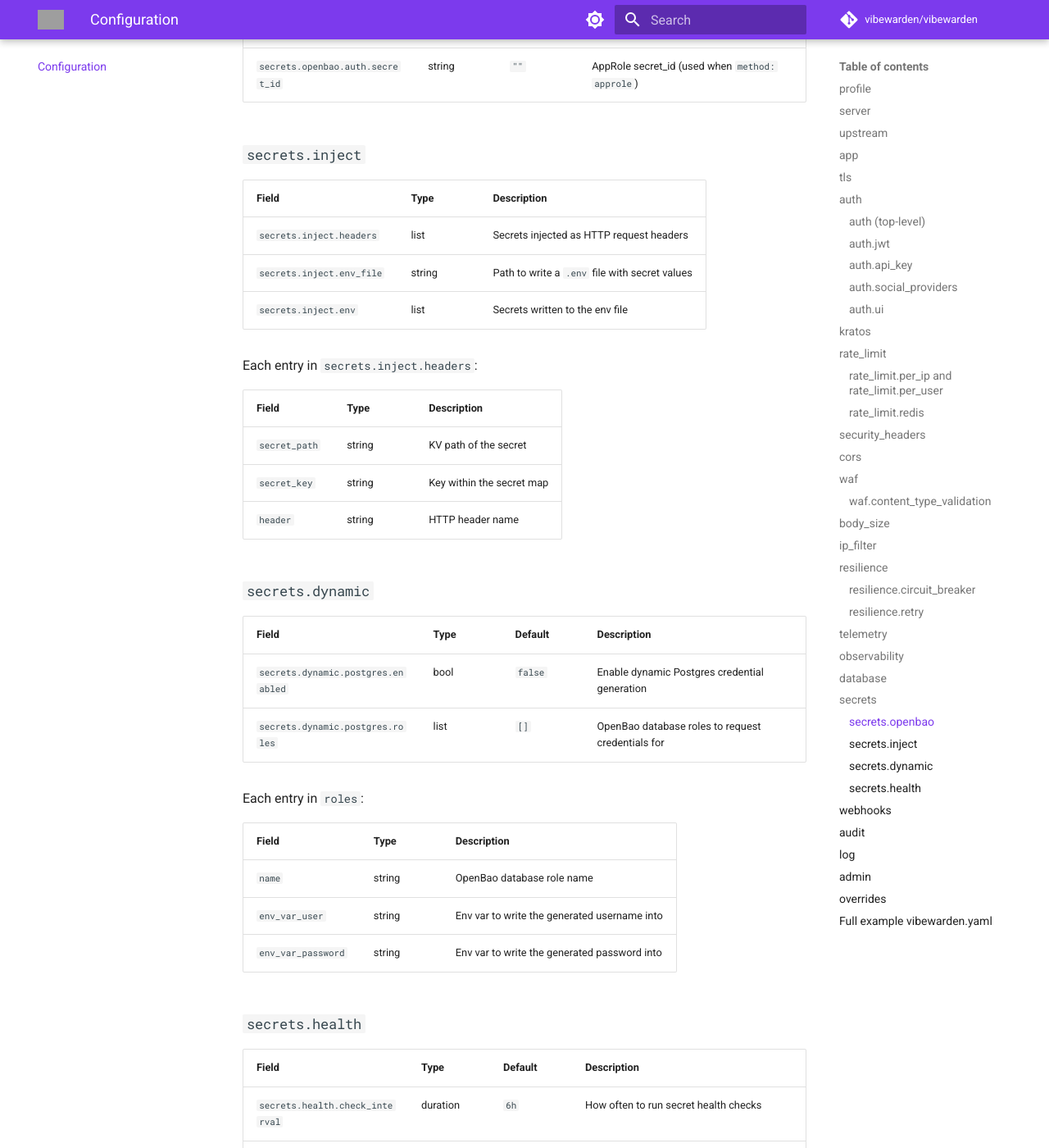
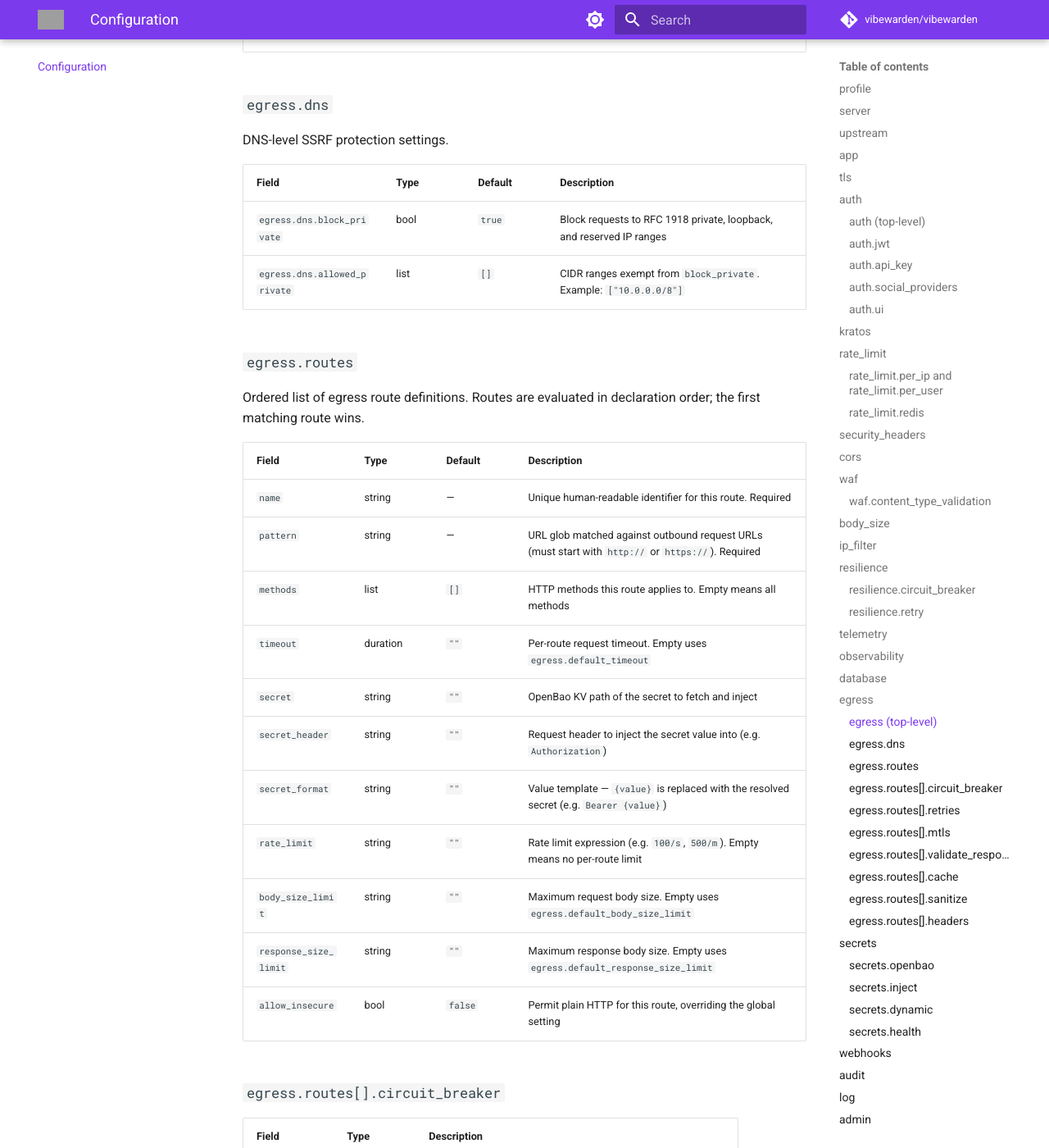
Before and after one commit to VibeWarden/vibewarden, an MkDocs documentation site: the page built from docs/configuration.md, in a window 1280 px wide and 1400 px high, scrolled down 15642 px. Shown: the whole window at 82% size. Built offline with MkDocs 1.6.1 and Material for MkDocs 9.7.7, drawn with Linux system fonts in a browser that asks for light colours; comment, search, counter and statistics services are not loaded; the version menu is left out; some of the changed text lies outside the part shown; grey boxes are pictures that could not be loaded.

Commit message:
docs(#516): add egress proxy documentation (#524)
Create docs/egress.md with full guide covering overview, architecture
diagram, routing modes, all features (SSRF, secret injection, rate
limiting, circuit breaker, retries, TLS, mTLS, headers, PII redaction,
body/response size limits, caching, response validation), structured
events reference, complete example, and troubleshooting section.

Add egress config reference section to docs/configuration.md, Egress
Proxy entry to mkdocs.yml nav, and docs table link in README.md.

Co-authored-by: Claude Sonnet 4.6 <noreply@anthropic.com>

````diff
--- a/docs/configuration.md
+++ b/docs/configuration.md
@@ -423,6 +423,134 @@ Loki, Promtail).
 
 ---
 
+## `egress`
+
+Configuration for the egress proxy plugin. See the [Egress Proxy guide](egress.md)
+for a full feature walkthrough.
+
+### `egress` (top-level)
+
+| Field | Type | Default | Description |
+|-------|------|---------|-------------|
+| `egress.enabled` | bool | `false` | Enable the egress proxy plugin |
+| `egress.listen` | string | `127.0.0.1:8081` | TCP address the egress proxy binds to |
+| `egress.default_policy` | string | `deny` | Disposition for requests that match no route: `deny` or `allow` |
+| `egress.allow_insecure` | bool | `false` | Permit plain HTTP egress requests globally. Per-route `allow_insecure` overrides this |
+| `egress.default_timeout` | duration | `30s` | Request timeout applied when a route does not specify its own |
+| `egress.default_body_size_limit` | string | `""` | Global maximum request body size (e.g. `10MB`). Empty means no limit |
+| `egress.default_response_size_limit` | string | `""` | Global maximum response body size (e.g. `50MB`). Empty means no limit |
+
+### `egress.dns`
+
+DNS-level SSRF protection settings.
+
+| Field | Type | Default | Description |
+|-------|------|---------|-------------|
+| `egress.dns.block_private` | bool | `true` | Block requests to RFC 1918 private, loopback, and reserved IP ranges |
+| `egress.dns.allowed_private` | list | `[]` | CIDR ranges exempt from `block_private`. Example: `["10.0.0.0/8"]` |
+
+### `egress.routes`
+
+Ordered list of egress route definitions. Routes are evaluated in declaration
+order; the first matching route wins.
+
+| Field | Type | Default | Description |
+|-------|------|---------|-------------|
+| `name` | string | — | Unique human-readable identifier for this route. Required |
+| `pattern` | string | — | URL glob matched against outbound request URLs (must start with `http://` or `https://`). Required |
+| `methods` | list | `[]` | HTTP methods this route applies to. Empty means all methods |
+| `timeout` | duration | `""` | Per-route request timeout. Empty uses `egress.default_timeout` |
+| `secret` | string | `""` | OpenBao KV path of the secret to fetch and inject |
+| `secret_header` | string | `""` | Request header to inject the secret value into (e.g. `Authorization`) |
+| `secret_format` | string | `""` | Value template — `{value}` is replaced with the resolved secret (e.g. `Bearer {value}`) |
+| `rate_limit` | string | `""` | Rate limit expression (e.g. `100/s`, `500/m`). Empty means no per-route limit |
+| `body_size_limit` | string | `""` | Maximum request body size. Empty uses `egress.default_body_size_limit` |
+| `response_size_limit` | string | `""` | Maximum response body size. Empty uses `egress.default_response_size_limit` |
+| `allow_insecure` | bool | `false` | Permit plain HTTP for this route, overriding the global setting |
+
+### `egress.routes[].circuit_breaker`
+
+| Field | Type | Description |
+|-------|------|-------------|
+| `threshold` | int | Consecutive failures to trip the circuit. Must be > 0 |
+| `reset_after` | duration | How long the circuit stays open before allowing a probe request |
+
+### `egress.routes[].retries`
+
+| Field | Type | Default | Description |
+|-------|------|---------|-------------|
+| `max` | int | — | Maximum retry attempts (not counting the initial request). Must be >= 1 |
+| `methods` | list | `[GET, HEAD, PUT, DELETE]` | HTTP methods eligible for retry. Empty uses the default idempotent set |
+| `backoff` | string | `exponential` | Backoff strategy: `exponential` or `fixed` |
+
+### `egress.routes[].mtls`
+
+| Field | Type | Description |
+|-------|------|-------------|
+| `cert_path` | string | Filesystem path to the PEM-encoded client certificate |
+| `key_path` | string | Filesystem path to the PEM-encoded private key |
+| `ca_path` | string | Filesystem path to a PEM-encoded CA bundle used to verify the server's certificate (optional; uses system roots when empty) |
+
+### `egress.routes[].validate_response`
+
+| Field | Type | Description |
+|-------|------|-------------|
+| `status_codes` | list | Allowed HTTP status code expressions (e.g. `["2xx", "301"]`). Empty means no validation |
+| `content_types` | list | Allowed MIME type prefixes (e.g. `["application/json"]`). Empty means no validation |
+
+### `egress.routes[].cache`
+
+| Field | Type | Description |
+|-------|------|-------------|
+| `enabled` | bool | Activate in-memory response caching for this route |
+| `ttl` | duration | Cache entry lifetime. Zero means never expire (not recommended) |
+| `max_size` | int | Maximum cached response body size in bytes. Zero means no per-entry limit |
+
+### `egress.routes[].sanitize`
+
+| Field | Type | Description |
+|-------|------|-------------|
+| `headers` | list | Header names whose values are replaced with `[REDACTED]` in log events (forwarded request is unchanged) |
+| `query_params` | list | Query parameter names stripped from the URL before forwarding |
+| `body_fields` | list | JSON field names replaced with `[REDACTED]` in the request body before forwarding. Only applied when `Content-Type` is `application/json` |
+
+### `egress.routes[].headers`
+
+| Field | Type | Description |
+|-------|------|-------------|
+| `inject` | map | Static headers added to (or overwriting) the outbound request |
+| `strip_request` | list | Request header names removed before forwarding upstream |
+| `strip_response` | list | Response header names removed from the upstream response before returning to the app. `Server` and `X-Powered-By` are always stripped |
+
+```yaml
+egress:
+  enabled: true
+  listen: "127.0.0.1:8081"
+  default_policy: deny
+  default_timeout: "30s"
+
+  dns:
+    block_private: true
+
+  routes:
+    - name: stripe-api
+      pattern: "https://api.stripe.com/**"
+      methods: ["POST"]
+      timeout: "10s"
+      secret: app/stripe
+      secret_header: Authorization
+      secret_format: "Bearer {value}"
+      rate_limit: "100/s"
+      circuit_breaker:
+        threshold: 5
+        reset_after: "30s"
+      retries:
+        max: 3
+        backoff: exponential
+```
+
+---
+
 ## `secrets`
 
 | Field | Type | Default | Description |
--- a/mkdocs.yml
+++ b/mkdocs.yml
@@ -66,6 +66,7 @@ nav:
       - Identity Providers: identity-providers.md
       - Rate Limiting: rate-limiting.md
       - Postgres: postgres.md
+      - Egress Proxy: egress.md
       - Observability: observability.md
       - Secret Management: secret-management.md
       - Performance: performance.md
````
Also changed, not shown: README.md (+1 -0 lines), docs/egress.md (added, +590 -0 lines).
